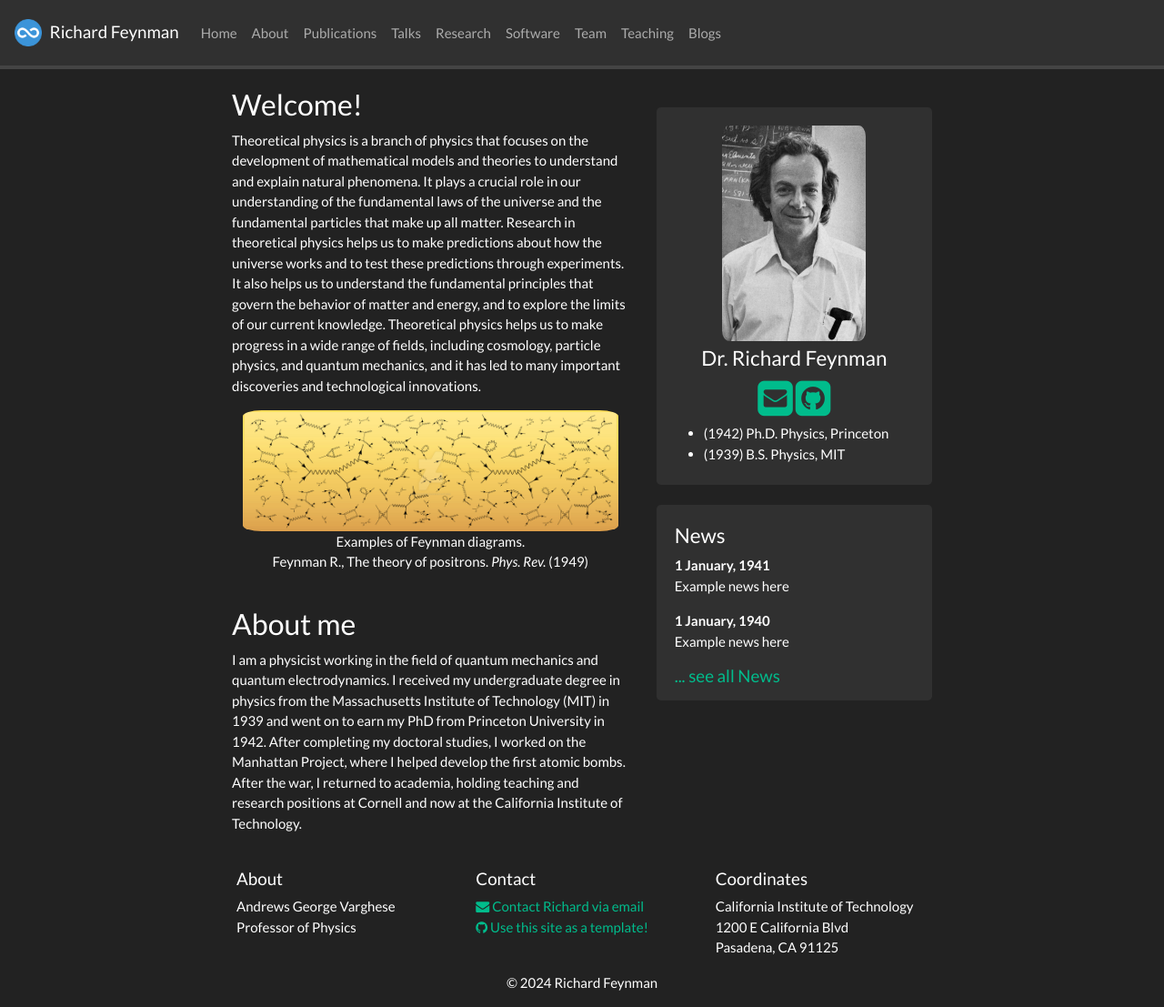
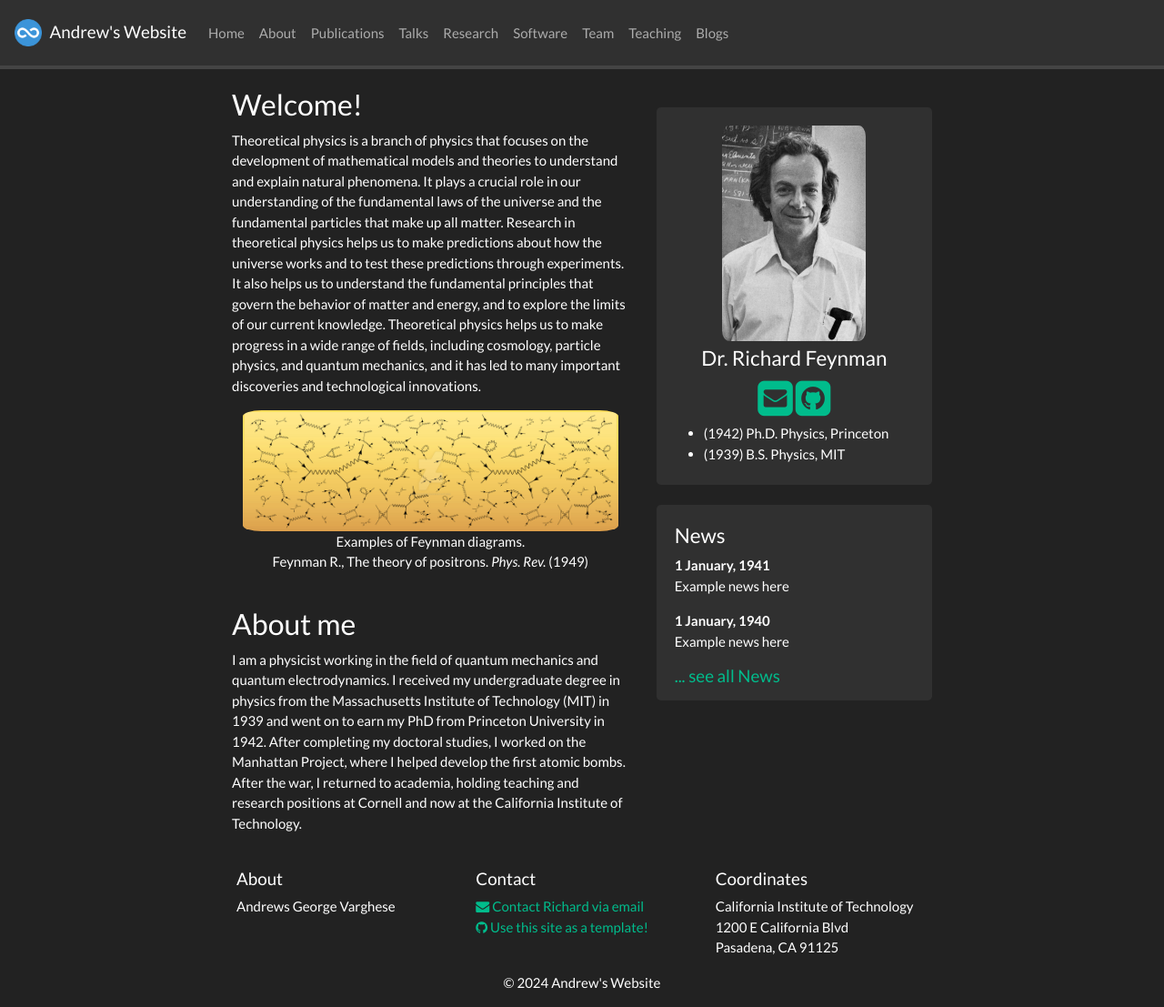
Before and after one commit to asgv123/asgv123.github.io, a Jekyll site: the page built from _pages/home.md, in a window 1280 px wide and 1107 px high. Shown: the whole window at 91% size. Built offline with Jekyll 4.4.1, drawn with Linux system fonts in a browser that asks for light colours; nearby versions of some CDN libraries; a style sheet for code colours, icons or effects is not loaded.

Commit message:
Update _config.yml

```diff
--- a/_config.yml
+++ b/_config.yml
@@ -1,7 +1,7 @@
 # Site settings
-title: Richard Feynman
+title: Andrew's Website
 email: richard@university.edu
-description: Academic webpage of Dr. Richard Feynman
+description: Academic webpage of Andrew
 baseurl: ""
 url: https://asgv123.github.io
 
@@ -12,8 +12,7 @@ url: https://asgv123.github.io
 
 # Footer info
 affiliation: >
-  Andrews George Varghese<br/>
-  Professor of Physics
+  Andrews George Varghese
 
 location: >
   California Institute of Technology<br/>
```
